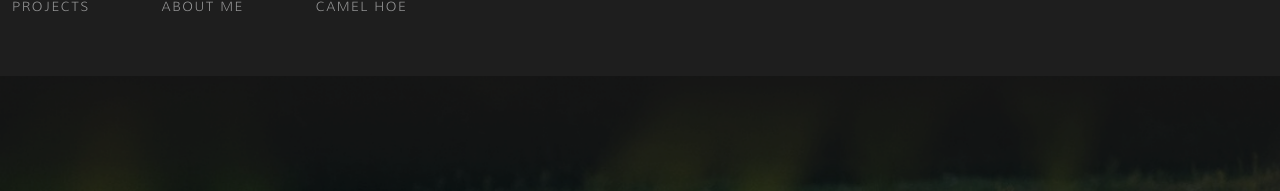
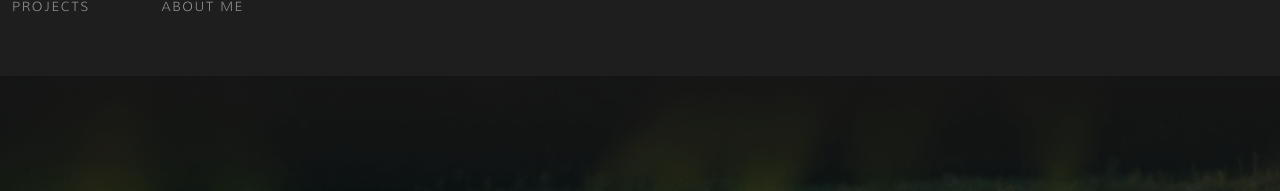
Before and after one commit to elisedobbe/portfolio, an MkDocs documentation site: the page built from docs/index.md, in a window 1280 px wide. Shown: the top 191 px of the page. Built offline with MkDocs 1.6.1 and Material for MkDocs 9.7.7, drawn with Linux system fonts in a browser that asks for light colours.

Commit message:
Update mkdocs.yml

```diff
--- a/mkdocs.yml
+++ b/mkdocs.yml
@@ -4,7 +4,6 @@ nav:
   - Home: index.md
   - Projects: projects.md
   - About me: about.md
-  - Camel Hoe: camel-hoe.md
 
 theme:
   name: material
```
